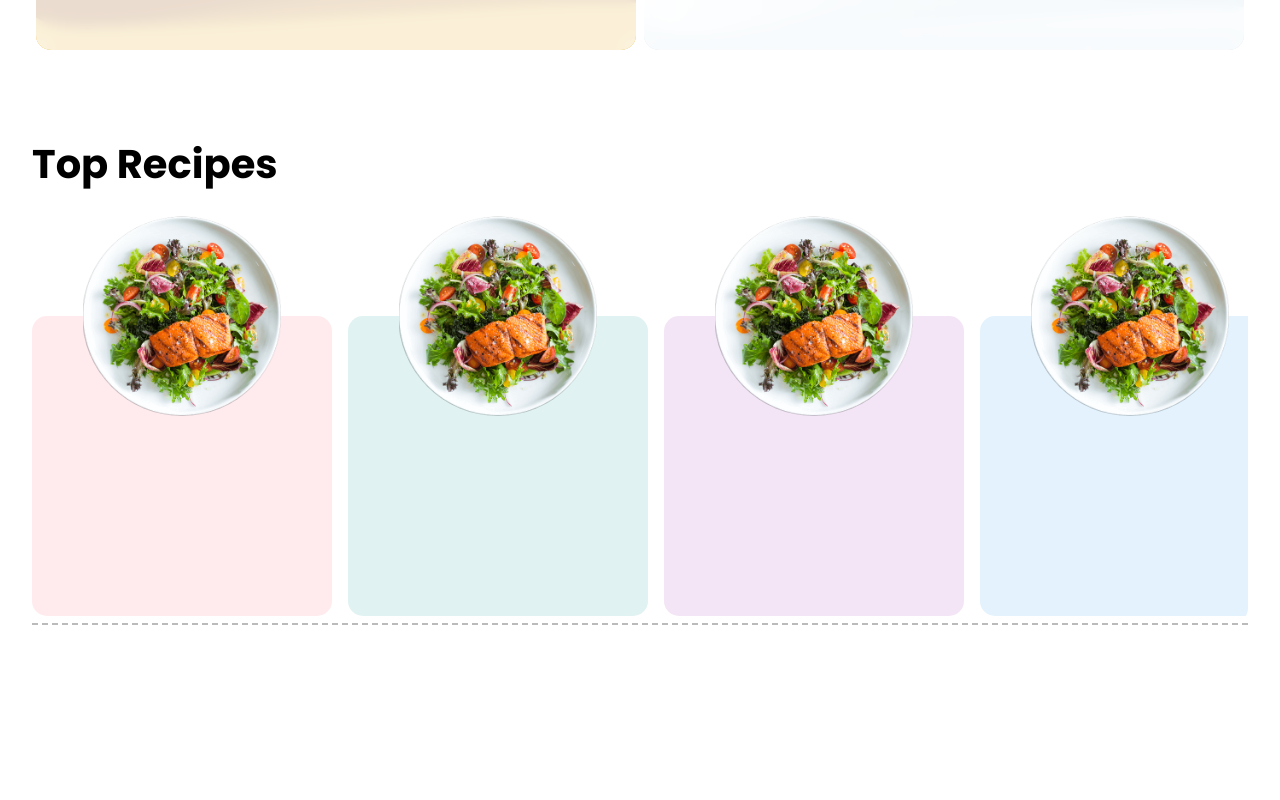
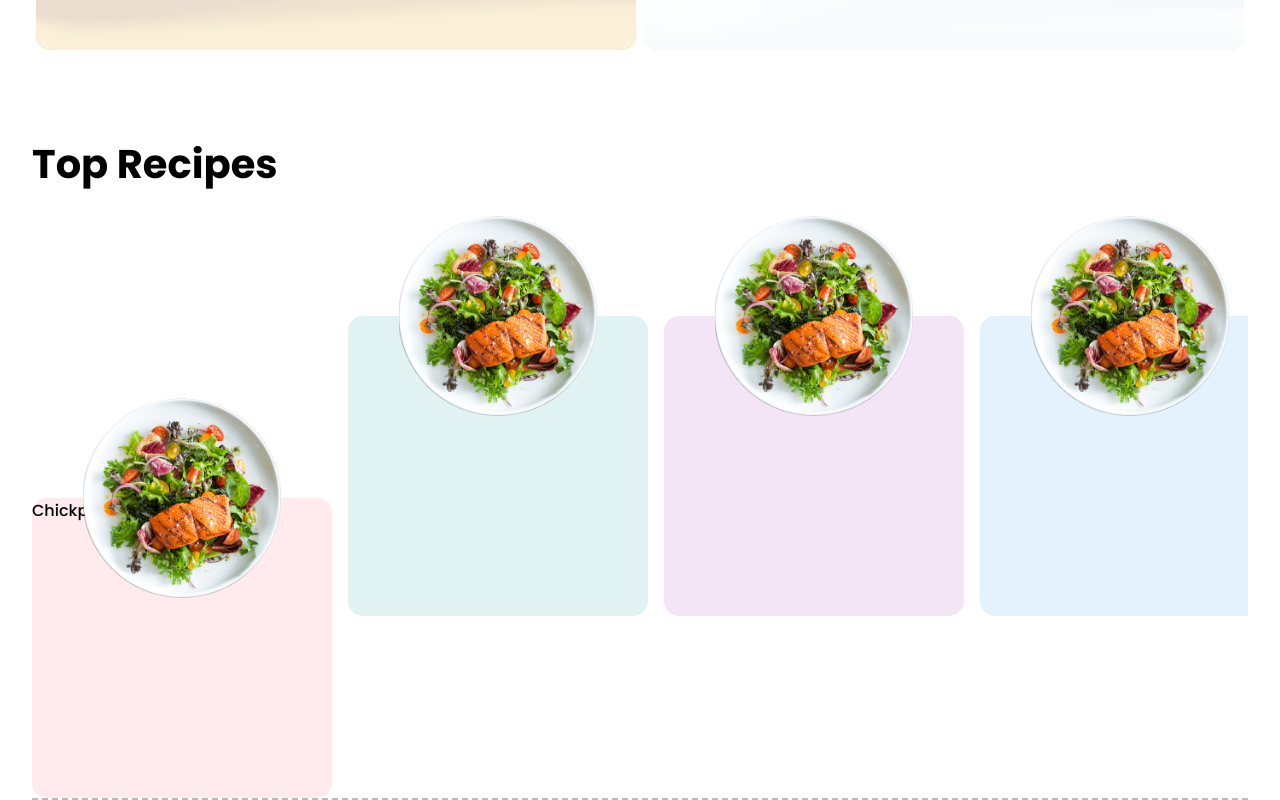
Before and after one commit to neelpatel104/AngularProjects, an Angular app in the folder RecipeHut/: page / in a window 1280 px wide. Shown: the part 1626-2426 px from the top of the page. Before the commit the page ends 2251 px from the top, so only its background shows below. Built offline with nearby package versions, Linux system fonts and the light colour scheme.

Commit message:
#1 Implement Homepage  - Testing GHManager

```diff
--- a/RecipeHut/src/app/home/home.component.html
+++ b/RecipeHut/src/app/home/home.component.html
@@ -112,7 +112,7 @@
 			<div class="single-top-recipe-container-flexed">
 				<img class="recipe-image" src="../../assets/top_recipe_2.png" fxLayoutAlign="center center"/>
 				<div class="recipe-info" id="top-recipe-1">
-
+                                        Chickpea Salad Sandwich
 				</div>
 			</div>
 		</div>
```
